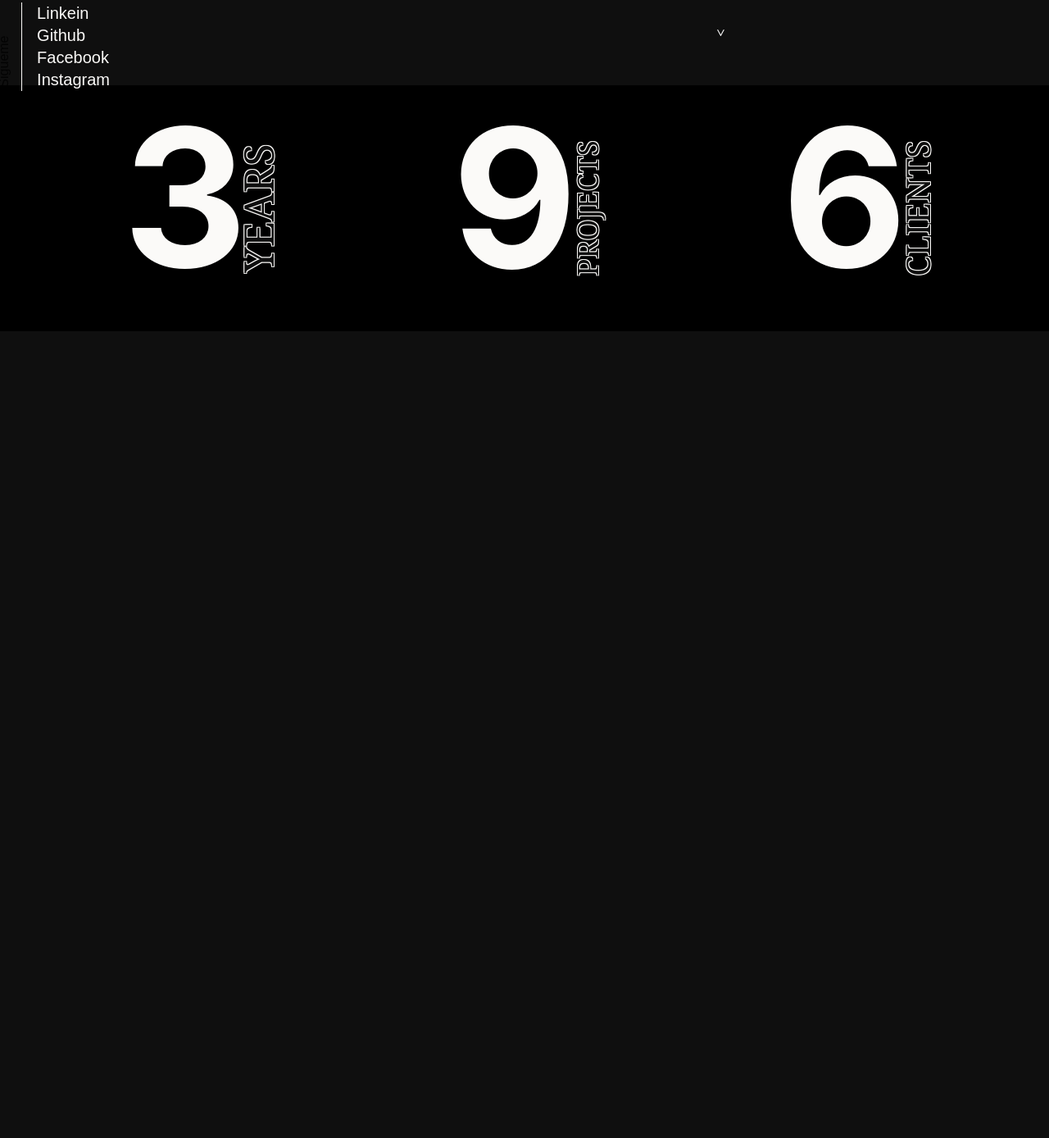
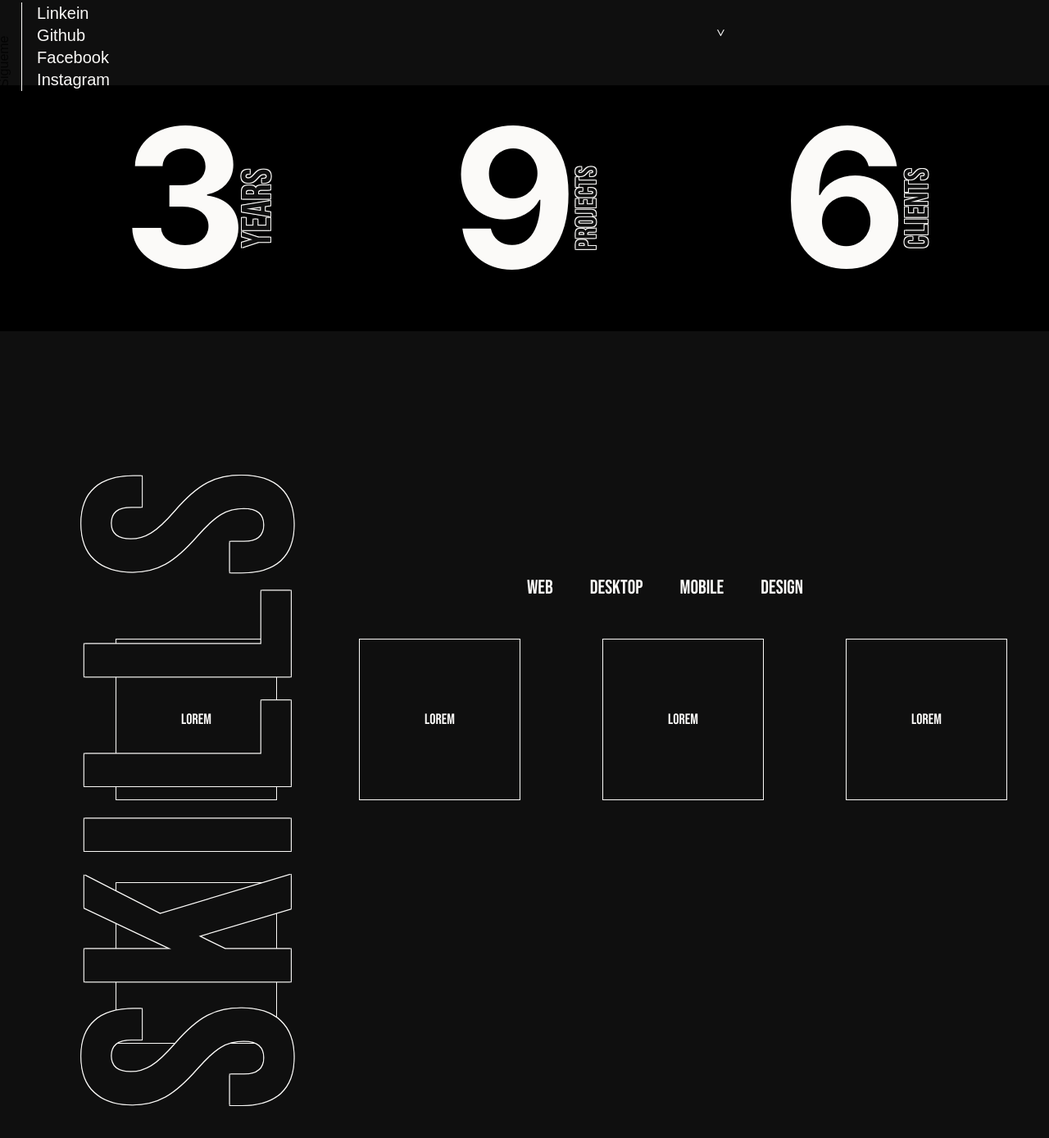
Before and after one commit to oscarcruzzz/portfolio-v3, a Gatsby site: page / in a window 1280 px wide. Shown: the part 696-2084 px from the top of the page at 82% size. Before the commit the page ends 1100 px from the top, so only its background shows below. Built offline with nearby package versions, Linux system fonts and the light colour scheme; Gatsby itself is replaced by a stand-in of ours.

Commit message:
changes, added skills tab

```diff
--- /dev/null
+++ b/src/components/assets/skill.js
@@ -0,0 +1,11 @@
+import React from 'react';
+
+const Skill = () => {
+    return (
+        <div className="skill">
+            lorem
+        </div>
+    );
+}
+
+export default Skill;
--- a/src/components/nav.js
+++ b/src/components/nav.js
@@ -1,9 +1,19 @@
-import React from 'react';
+import React, {useState} from 'react';
 
 const Nav = () => {
+    const [hideMenu, setHideMenu] = useState(false);
+    const toggle = () => {
+        setHideMenu(!hideMenu)
+        let nav = document.querySelector(`nav`)
+        if (hideMenu != null) {
+            nav.className = ""
+        } else {
+          nav.className = "open-menu"
+        }
+      }
     return (
         <nav>
-            <span>X</span>
+            <span onClick={toggle} role="button">X</span>
             <ul>
                 <li>Lorem</li>
                 <li>Lorem</li>
--- /dev/null
+++ b/src/components/skills.js
@@ -0,0 +1,33 @@
+import React from "react"
+import Skill from "../components/assets/skill"
+const Skills = () => {
+  return (
+    <section className="skills">
+      <div className="tab-header container">
+        <ul>
+          <li>Web</li>
+          <li>Desktop</li>
+          <li>Mobile</li>
+          <li>Design</li>
+        </ul>
+      </div>
+      <div className="container tab-container">
+        <h2 className="section-title">Skills</h2>
+        <div className="tab-content">
+          <div id="">
+            <Skill />
+            <Skill />
+            <Skill />
+            <Skill />
+            <Skill />
+          </div>
+          <div id=""></div>
+          <div id=""></div>
+          <div id=""></div>
+        </div>
+      </div>
+    </section>
+  )
+}
+
+export default Skills
--- a/src/components/slider.js
+++ b/src/components/slider.js
@@ -17,25 +17,25 @@ const Slider = () => {
       <SwiperSlide>
         <figure>
           <img src="https://via.placeholder.com/670x450" alt="car"/>
-          <figcaption></figcaption>
+          <figcaption>Lorem</figcaption>
         </figure>
       </SwiperSlide>
       <SwiperSlide>
         <figure>
           <img src="https://via.placeholder.com/650x450" alt="house" />
-          <figcaption></figcaption>
+          <figcaption>Lorem</figcaption>
         </figure>
       </SwiperSlide>
       <SwiperSlide>
         <figure>
           <img src="https://via.placeholder.com/750x505" alt="horse" />
-          <figcaption></figcaption>
+          <figcaption>Lorem</figcaption>
         </figure>
       </SwiperSlide>
       <SwiperSlide>
         <figure>
           <img src="https://via.placeholder.com/450x450" alt="movie" />
-          <figcaption></figcaption>
+          <figcaption>Lorem</figcaption>
         </figure>
       </SwiperSlide>
     </Swiper>
--- a/src/pages/index.js
+++ b/src/pages/index.js
@@ -8,6 +8,7 @@ import Slider from "../components/slider"
 import Aside from "../components/aside"
 import Counter from "../components/counter"
 import "../styles/index.sass"
+import Skills from "../components/skills"
 
 const IndexPage = () => {
   const [showIndex, setIndexState] = useState(false)
@@ -61,6 +62,7 @@ const IndexPage = () => {
         </div>
       </div>
       <Counter />
+      <Skills/>
     </Layout>
   )
 }
--- a/src/styles/_reset.css
+++ b/src/styles/_reset.css
@@ -1,3 +1,15 @@
+@import url('https://fonts.googleapis.com/css2?family=Bebas+Neue&display=swap');
+
+@font-face {
+    font-family: "Futura Heavy";
+    src: url('../fonts/Futura-Heavy.ttf') format("ttf");
+}
+
+@font-face {
+    font-family: "Futura Light";
+    src: url('../fonts/Futura-Light.ttf') format("ttf");
+}
+
 html {
   -ms-text-size-adjust: 100%;
   -webkit-text-size-adjust: 100%;
@@ -254,7 +266,7 @@ h2 {
   color: inherit;
   font-family: -apple-system, BlinkMacSystemFont, Segoe UI, Roboto, Oxygen,
     Ubuntu, Cantarell, Fira Sans, Droid Sans, Helvetica Neue, sans-serif;
-  font-weight: bold;
+  /* font-weight: bold; */
   text-rendering: optimizeLegibility;
   font-size: 1.62671rem;
   line-height: 1.1;
--- a/src/styles/config.sass
+++ b/src/styles/config.sass
@@ -1,29 +1,31 @@
-@font-face
-    font-family: "Bebas"
-    src: url('../fonts/BebasNeue-Regular.ttf') format("ttf")
-
-@font-face
-    font-family: "Futura Heavy"
-    src: url('../fonts/Futura-Heavy.ttf') format("ttf")
-
-@font-face
-    font-family: "Futura Light"
-    src: url('../fonts/Futura-Light.ttf') format("ttf")
-
 $main_dark: #0f0f0f
 $main_red: #C63637
 $main_light: #FBFAF8
-$bebas: "Bebas"
+$bebas: "Bebas Neue"
 $heavy: "Futura Heavy"
 $light: "Futura Light"
 
 @import _reset.css
-@import main
 
-html
-    overflow-y: hidden
+@mixin border($color)
+    text-shadow: -1px -1px 0 $color, 1px -1px 0 $color,-1px 1px 0 $color,1px 1px 0 $color
+
+// html
+//     overflow-y: hidden
 
 body
     background-color: $main_dark
 .logo
     width: 190px
+.container
+    display:flex
+    justify-content: space-between
+    margin: auto
+.section-title
+    transform: rotate(-90deg)
+    font-family: $bebas
+    font-size: 360px
+    color: $main_dark
+    letter-spacing: 10px
+    font-weight: 400
+    @include border($main_light)
--- a/src/styles/index.sass
+++ b/src/styles/index.sass
@@ -1,6 +1,4 @@
-$main_dark: #0f0f0f
-$main_red: #C63637
-$main_light: #FBFAF8
+@import ./main
 
 //Slider---------------------------------------------->
 .swiper-slide
@@ -19,6 +17,13 @@ $main_light: #FBFAF8
             transform: scale(1.07)
             padding: 2%
             transition: all .2s ease-in
+        figcaption
+            color: $main_light
+            text-align: center
+            font-family: $light
+            font-weight: lighter
+            transform: translateY(-50px)
+            transform: scale(0)
 //End Slider ----------------------------------------->
 //Asider---------------------------------------------->
 .index-main
@@ -119,6 +124,56 @@ $main_light: #FBFAF8
             width: 250px
             text-align: center
             left: -100px
-            text-shadow: -1px -1px 0 $main_light, 1px -1px 0 $main_light, -1px 1px 0 $main_light, 1px 1px 0 $main_light
+            @include border($main_light)
+            font-family: $bebas
 
 //End Counter----------------------------------------------->
+//Start Skills--------------------------------------------->
+.skills
+    height: 1080px
+    padding: 300px
+    box-sizing: border-box
+    .tab-header
+        color: $main_light
+        font-family: $bebas
+        display: flex
+        align-items: center
+        justify-content: flex-end
+        ul
+            height: 100%
+            display: flex
+            align-items: center
+            li
+                font-size: 24px
+                margin-left: 45px
+                cursor: pointer
+    .tab-container
+        display: flex
+        justify-content: center
+        h2
+            position: absolute
+            left: -150px
+        .tab-content
+            padding-left: 5em
+            padding-top: 1em
+            div
+                display: grid
+                grid-template-columns: auto auto auto auto
+                grid-gap: 100px
+                .skill
+                    display: flex
+                    align-items: center
+                    justify-content: center
+                    background-color: transparent
+                    border: solid 1px $main_light
+                    height: 197px
+                    width: 197px
+                    font-family: $bebas
+                    color: $main_light
+                    transition: all .2s
+                    &:hover
+                        color: $main_dark
+                        background-color: $main_light
+                        transition: all .2s
+                        box-shadow: 0px 0px 15px $main_light
+//End Skills----------------------------------------------->
--- a/src/styles/main.sass
+++ b/src/styles/main.sass
@@ -1,6 +1,7 @@
 // +---------------------------
 // |Header
 // +---------------------------
+@import ./config
 
 header
     display: flex
@@ -115,10 +116,11 @@ nav
     width: 100%
     position: fixed
     left: -100%
-    transition: all .6s ease-in-out
+    transition: all .3s ease-in-out
     z-index: 3
     > span
         color: white
 .open-menu
     left: 0 !important
-    transition: all .6s ease-in-out
+    transition: all .5s ease-in-out
+    cursor: pointer
```
